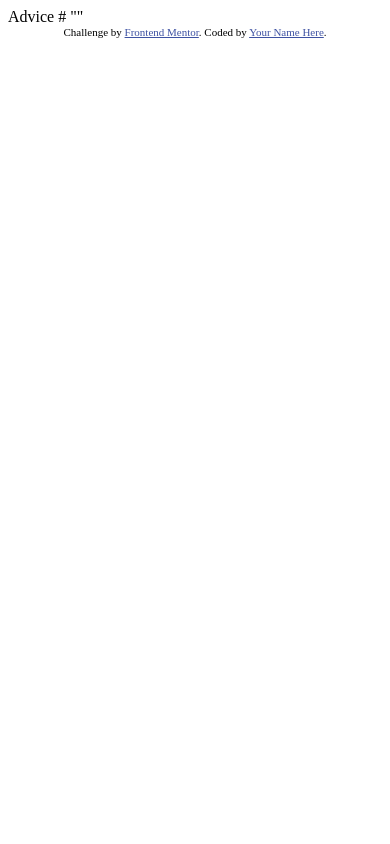
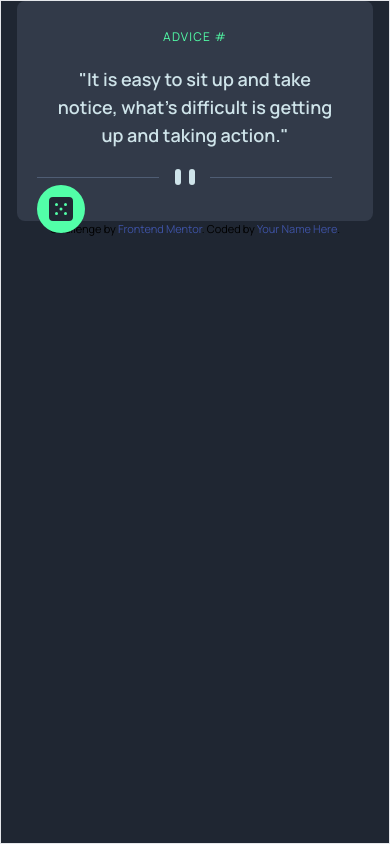
Before and after one commit to Dotjos/Advice-generator, a plain HTML site: page index.html in a window 390 px wide. Drawn offline with Linux system fonts and the light colour scheme; a web font is replaced by a local one.

Commit message:
mobile res

```diff
--- a/index.html
+++ b/index.html
@@ -1,28 +1,63 @@
 <!DOCTYPE html>
 <html lang="en">
   <head>
-  <meta charset="UTF-8">
-  <meta name="viewport" content="width=device-width, initial-scale=1.0"> <!-- displays site properly based on user's device -->
+    <meta charset="UTF-8" />
+    <meta name="viewport" content="width=device-width, initial-scale=1.0" />
+    <!-- displays site properly based on user's device -->
 
-  <link rel="icon" type="image/png" sizes="32x32" href="./images/favicon-32x32.png">
+    <link
+      rel="icon"
+      type="image/png"
+      sizes="32x32"
+      href="./images/favicon-32x32.png"
+    />
+
+    <link rel="preconnect" href="https://fonts.googleapis.com" />
+    <link rel="preconnect" href="https://fonts.gstatic.com" crossorigin />
+    <link
+      href="https://fonts.googleapis.com/css2?family=Lato:ital@1&family=Manrope:wght@200;300;400;500;600;700;800&family=Moon+Dance&family=Outfit:wght@400;700&family=Poppins:ital,wght@0,100;0,200;0,300;0,400;0,500;0,600;0,700;0,800;0,900;1,100;1,200;1,300;1,400;1,500;1,600;1,700;1,800;1,900&family=Roboto+Condensed:ital,wght@0,300;0,400;0,700;1,300&family=Roboto+Mono:ital,wght@0,100;0,200;0,300;0,400;0,500;0,600;0,700;1,100;1,200;1,300;1,400;1,500;1,600;1,700&family=Roboto:ital,wght@0,100;0,300;0,400;0,500;0,700;0,900;1,100;1,300;1,400;1,500;1,700;1,900&family=Sacramento&family=Space+Grotesk:wght@500&family=Ubuntu:wght@300;400;500;700&display=swap"
+      rel="stylesheet"
+    />
 
     <title>Frontend Mentor | Advice generator app</title>
-
+    <link rel="stylesheet" href="./output.css" />
+    <script defer src="./advice.js"></script>
     <!-- Feel free to remove these styles or customise in your own stylesheet 👍 -->
     <style>
-    .attribution { font-size: 11px; text-align: center; }
-    .attribution a { color: hsl(228, 45%, 44%); }
+      .attribution {
+        font-size: 11px;
+        text-align: center;
+      }
+      .attribution a {
+        color: hsl(228, 45%, 44%);
+      }
     </style>
   </head>
-<body>
-
-  Advice #<!-- Advice ID goes here -->
-
-  "<!-- Advice text goes here -->"
-
+  <body class="bg-DarkBlue font-Manrope">
+    <div class="wrapper h-screen border">
+      <div class="advWrap mt-auto mb-auto">
+        <div
+          class="advDiv relative pt-7 pb-9 pl-5 pr-5 bg-DarkGrayishBlue text-center rounded-lg w-11/12 ml-auto mr-auto"
+        >
+          <h1 class="adviceNo uppercase text-xs tracking-widest text-NeonGreen">
+            Advice #
+          </h1>
+          <p class="text-LightCyan text-lg p-5 font-semibold">
+            "It is easy to sit up and take notice, what's difficult is getting
+            up and taking action."
+          </p>
+          <img src="./images/pattern-divider-mobile.svg" alt="" />
+          <div class="diceImg absolute bg-NeonGreen w-max rounded-full p-3">
+            <img src="./images/icon-dice.svg" class="ml-auto mr-auto" alt="" />
+          </div>
+        </div>
+      </div>
       <div class="attribution">
-    Challenge by <a href="https://www.frontendmentor.io?ref=challenge" target="_blank">Frontend Mentor</a>.
-    Coded by <a href="#">Your Name Here</a>.
+        Challenge by
+        <a href="https://www.frontendmentor.io?ref=challenge" target="_blank"
+          >Frontend Mentor</a
+        >. Coded by <a href="#">Your Name Here</a>.
+      </div>
     </div>
   </body>
 </html>
```
Also changed, not shown: advice.js (added), output.css (added). Lines whose indentation alone changed are shown as unchanged.
